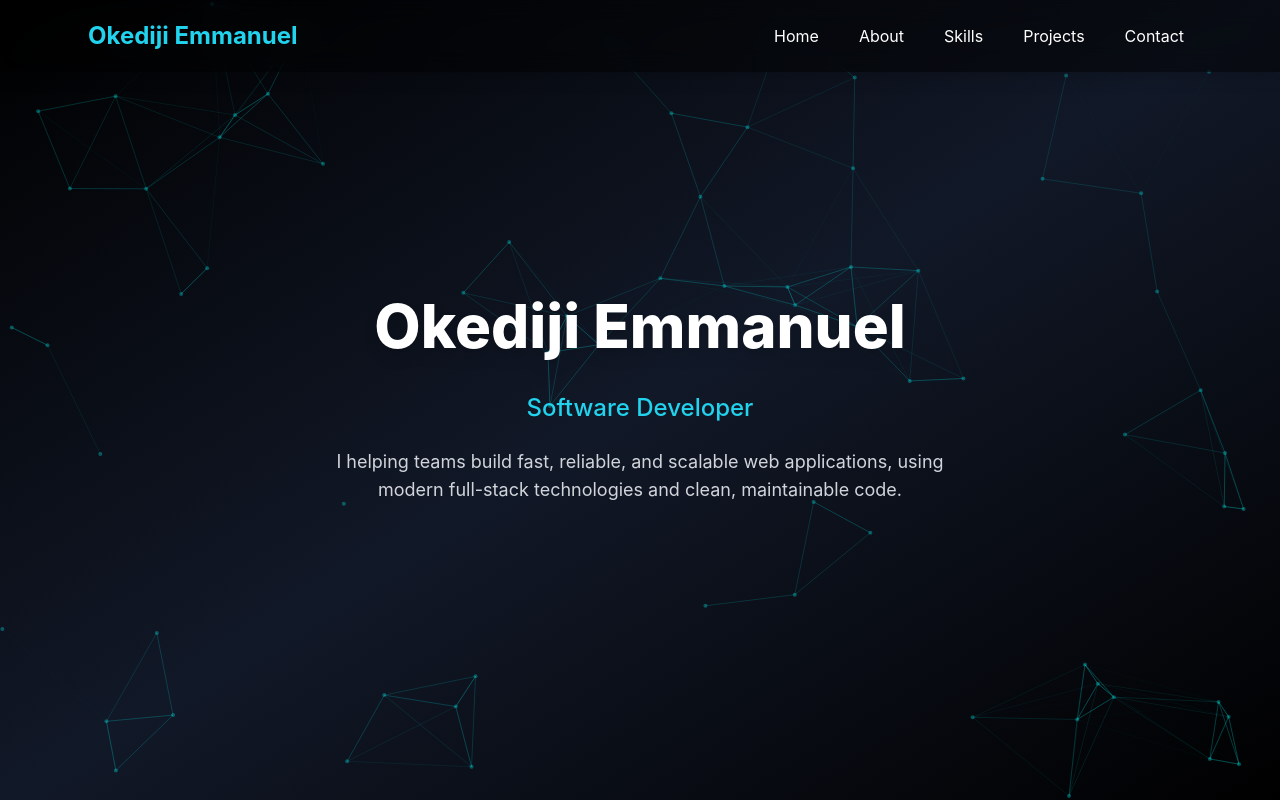
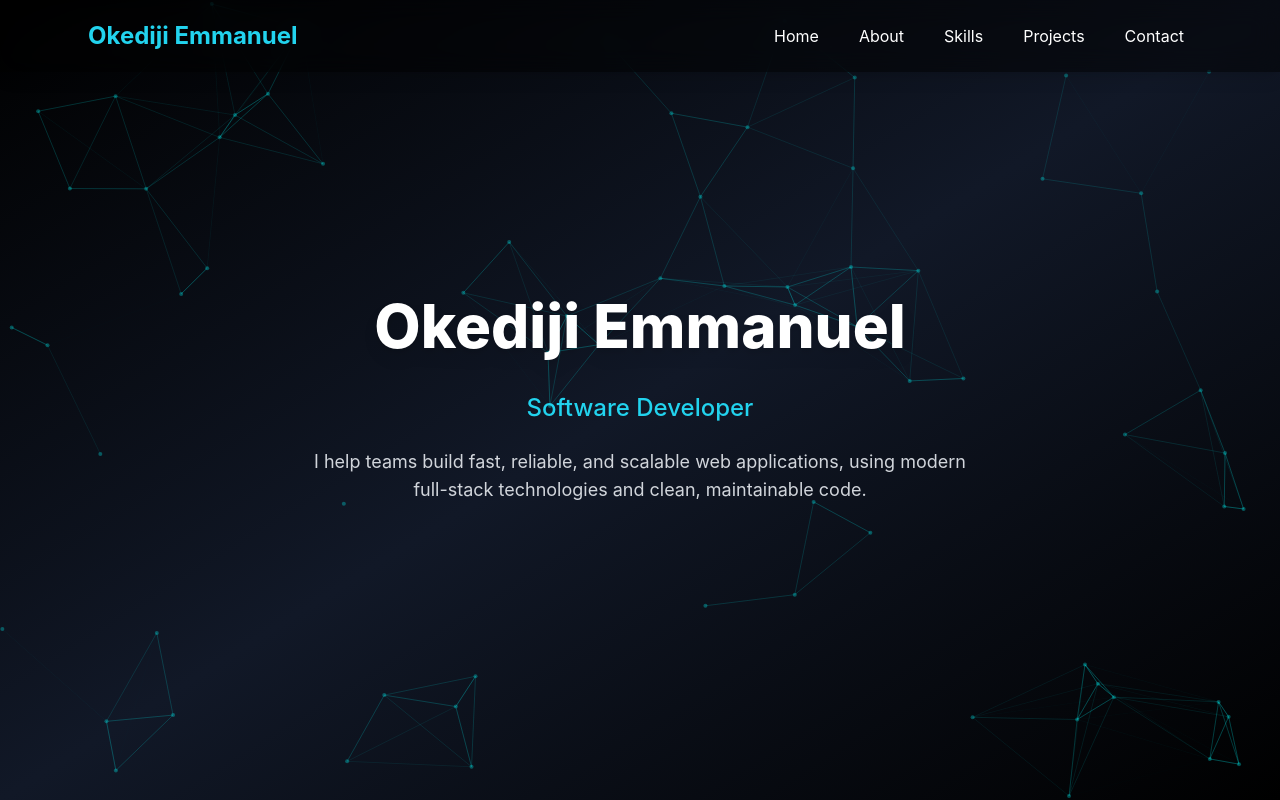
Before and after one commit to Emmanuell60/My-React-Portfolio, a React (Vite) app: page / in a window 1280 px wide. Shown: the top 800 px of the page. Built offline with nearby package versions, Linux system fonts and the light colour scheme.

Commit message:
corrected error in Hero

```diff
--- a/src/components/Hero.jsx
+++ b/src/components/Hero.jsx
@@ -77,7 +77,7 @@ const Hero = () => {
               Software Developer
             </p>
             <p className="text-gray-300 text-lg">
-              I helping teams build fast, reliable, and scalable web applications, using modern full-stack technologies and clean, maintainable code.
+              I help teams build fast, reliable, and scalable web applications, using modern full-stack technologies and clean, maintainable code.
               {/* I help teams deliver faster, safer, and more scalable software — through automation, monitoring, and cloud-native practices. */}
             </p>
           </motion.div>
```
